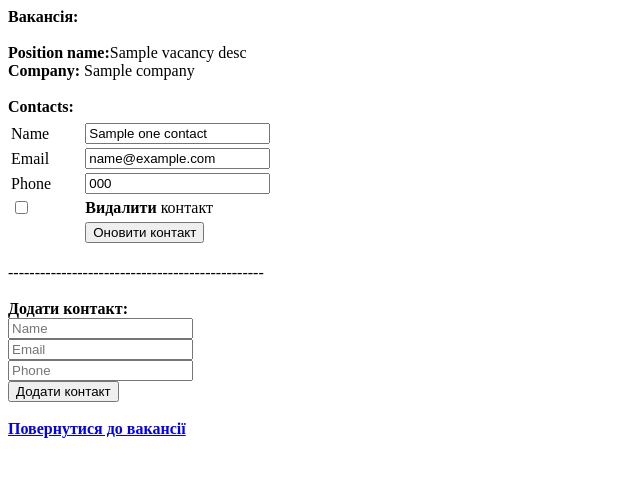
After one commit to SerhiiGu/vacancy_crm_flask, a Flask app: template templates/change_contacts.html in a window 1280 px wide. The commit adds this page. Shown: the top 477 px of the page, without its empty margins (0-640 px from the left). Run offline with Flask 3, Linux system fonts and the light colour scheme; the template is opened without the code that fills it: most values are stand-ins (such as "Sample title", 1, 10 or a date in 2020).

Commit message:
update mongodb using

```diff
--- a/alembic/versions/3f323995c5aa_first.py
+++ b/alembic/versions/3f323995c5aa_first.py
@@ -73,7 +73,7 @@ def upgrade() -> None:
     sa.Column('position_name', sa.String(length=127), nullable=False),
     sa.Column('description', sa.String(length=255), nullable=False),
     sa.Column('comment', sa.String(length=255), nullable=False),
-    sa.Column('contact_ids', sa.String(length=127), nullable=False),
+    sa.Column('contact_ids', sa.String(length=255), nullable=False),
     sa.Column('status', sa.Integer(), nullable=False),
     sa.ForeignKeyConstraint(['user_id'], ['user.id'], ),
     sa.PrimaryKeyConstraint('id'),
--- a/main.py
+++ b/main.py
@@ -5,6 +5,7 @@ import al_db
 import email_lib
 import mongo_lib
 from bson.objectid import ObjectId
+import re
 
 from models import Vacancy, Event, User, EmailCredentials
 
@@ -14,14 +15,14 @@ app = Flask(__name__)
 @app.route("/", methods=['GET'])
 def main_proc():
     al_db.init_db()
-    mongo_obj = mongo_lib.MongoLib('vacancy_crm', 'contacts')
+    mongo_obj = mongo_lib.MongoLib()
     mongo_obj.check_create_db()
     return redirect('/vacancy/')
 
 
 @app.route("/vacancy/", methods=['GET', 'POST'])
 def vacancy():
-    mongo_obj = mongo_lib.MongoLib('vacancy_crm', 'contacts')
+    mongo_obj = mongo_lib.MongoLib()
     if request.method == 'POST':
         position_name = request.form.get('position_name')
         company = request.form.get('company')
@@ -39,32 +40,82 @@ def vacancy():
 
     result = al_db.db_session.query(Vacancy.id, Vacancy.position_name, Vacancy.company, Vacancy.description,
                                     Vacancy.comment, Vacancy.contact_ids).all()
-    contact_result = []
+    result_data = []
     for item in result:
         contacts = item[5].split(',')
+        contact_result = []
         for one_contact in contacts:
             data = mongo_obj.m_find_one({'_id': ObjectId(one_contact)})
             contact_result.append(data)
-    return render_template('vacancy_add.html', vacancies=result, contact_result=contact_result)
+        result_data.append({'id': item[0], 'position_name': item[1], 'company': item[2], 'description': item[3],
+                            'comment': item[4], 'contacts': contact_result})
+    return render_template('vacancy_add.html', vacancies=result_data)
 
 
 @app.route("/vacancy/<int:vacancy_id>/", methods=['GET', 'POST'])
 def show_vacancy_content(vacancy_id):
+    mongo_obj = mongo_lib.MongoLib()
     if request.method == 'POST':
         position_name = request.form.get('position_name')
         company = request.form.get('company')
         description = request.form.get('description')
-        contact_ids = request.form.get('contact_ids')
         comment = request.form.get('comment')
         al_db.db_session.query(Vacancy).filter(Vacancy.id == vacancy_id).update({
             Vacancy.position_name: position_name, Vacancy.company: company, Vacancy.description: description,
-            Vacancy.contact_ids: contact_ids, Vacancy.comment: comment})
+            Vacancy.comment: comment})
         al_db.db_session.commit()
     vacancy_desc = al_db.db_session.query(Vacancy.id, Vacancy.position_name, Vacancy.company, Vacancy.description,
-                                          Vacancy.comment, Vacancy.contact_ids).where(Vacancy.id == vacancy_id).first()
+                                          Vacancy.comment, Vacancy.contact_ids).where(Vacancy.id == vacancy_id).all()
     events = al_db.db_session.query(Event.id, Event.title, Event.description,
                                     Event.due_to_date).where(Event.vacancy_id == vacancy_id)
-    return render_template('vacancy_update.html', vacancy_id=vacancy_id, vacancy_desc=vacancy_desc, events=events)
+    for item in vacancy_desc:
+        contacts = item[5].split(',')
+        contact_result = []
+        for one_contact in contacts:
+            data = mongo_obj.m_find_one({'_id': ObjectId(one_contact)})
+            contact_result.append(data)
+        result_data = {'id': item[0], 'position_name': item[1], 'company': item[2], 'description': item[3],
+                       'comment': item[4], 'contacts': contact_result}
+    return render_template('vacancy_update.html', vacancy_id=vacancy_id, vacancy_desc=result_data, events=events)
+
+
+@app.route("/vacancy/<int:vacancy_id>/contacts/", methods=['GET', 'POST'])
+def change_contacts(vacancy_id):
+    mongo_obj = mongo_lib.MongoLib()
+    if request.method == 'POST':
+        record_id = request.form.get('record_id')
+        name = request.form.get('name')
+        email = request.form.get('email')
+        phone = request.form.get('phone')
+        delete = request.form.get('delete')
+        if delete:
+            mongo_obj.delete_one({"_id": ObjectId(record_id)})
+            vacancy_desc = al_db.db_session.query(Vacancy.contact_ids).where(Vacancy.id == vacancy_id).first()
+            for obj_id in vacancy_desc:
+                regex_replacements = [(rf"{record_id}", ""), (r",$", ""), (r"^,", ""), (r",,", ",")]
+                for old, new in regex_replacements:
+                    obj_id = re.sub(old, new, obj_id, flags=re.IGNORECASE)
+                al_db.db_session.query(Vacancy).filter(Vacancy.id == vacancy_id).update({Vacancy.contact_ids: obj_id})
+                al_db.db_session.commit()
+        elif record_id:
+            mongo_obj.update_one({"_id": ObjectId(record_id)}, {"$set": {"name": name, "email": email, "phone": phone}})
+        else:
+            contact_id = mongo_obj.m_insert_one({"name": name, "email": email, "phone": phone})
+            vacancy_desc = al_db.db_session.query(Vacancy.contact_ids).where(Vacancy.id == vacancy_id).first()
+            lst = f'{vacancy_desc[0]},{contact_id}'
+            al_db.db_session.query(Vacancy).filter(Vacancy.id == vacancy_id).update({Vacancy.contact_ids: lst})
+            al_db.db_session.commit()
+
+    vacancy_desc = al_db.db_session.query(Vacancy.position_name, Vacancy.company,
+                                          Vacancy.contact_ids).where(Vacancy.id == vacancy_id).all()
+    for item in vacancy_desc:
+        contacts = item[2].split(',')
+        contact_result = []
+        for one_contact in contacts:
+            data = mongo_obj.m_find_one({'_id': ObjectId(one_contact)})
+            contact_result.append(data)
+        result_data = {'position_name': item[0], 'company': item[1], 'contacts': contact_result}
+    return render_template('change_contacts.html', vacancy_id=vacancy_id, vacancy_desc=result_data)
 
 
 @app.route("/vacancy/<int:vacancy_id>/events/", methods=['GET', 'POST'])
--- /dev/null
+++ b/templates/change_contacts.html
@@ -0,0 +1,34 @@
+<!DOCTYPE html>
+<html lang="en">
+<head>
+    <meta charset="UTF-8">
+    <title>Додавання/зміна/видалення контактів</title>
+</head>
+<body>
+<b>Вакансія:</b> <br><br>
+<b>Position name:</b>{{vacancy_desc.position_name}}
+<br><b>Company:</b> {{vacancy_desc.company}}
+<br><br><b>Contacts:</b>&emsp;&emsp;&emsp;
+{% for one_contact in vacancy_desc.contacts %}
+<form action="/vacancy/{{vacancy_id}}/contacts/" method="POST">
+    <table style="width: 400px;">
+        <tr> <td><input type="hidden" name="record_id" value="{{one_contact._id}}"></td> </tr>
+        <tr> <td>Name</td> <td><input type="text" name="name" value="{{one_contact.name}}"></td> </tr>
+        <tr> <td>Email</td> <td><input type="text" name="email" value="{{one_contact.email}}"></td> </tr>
+        <tr> <td>Phone</td> <td><input type="text" name="phone" value="{{one_contact.phone}}"></td> </tr>
+        <tr> <td><input type="checkbox" name="delete"></td><td><b>Видалити</b> контакт</td> </tr>
+        <tr> <td></td> <td><input type="submit" value="Оновити контакт"></td>
+    </table><br>
+</form>
+{% endfor %}
+------------------------------------------------<br><br>
+<b>Додати контакт:</b><br>
+<form action="/vacancy/{{vacancy_id}}/contacts/" method="POST">
+    <input type="text" name="name" placeholder="Name"><br>
+    <input type="text" name="email" placeholder="Email"><br>
+    <input type="text" name="phone" placeholder="Phone"><br>
+    <input type="submit" value="Додати контакт">
+</form>
+<br><b><a href="/vacancy/{{vacancy_id}}/">Повернутися до вакансії</a></b>
+</body>
+</html>
```
Also changed, not shown: mongo_lib.py (+18 -10 lines), templates/vacancy_add.html (+10 -5 lines), templates/vacancy_update.html (+26 -3 lines).
